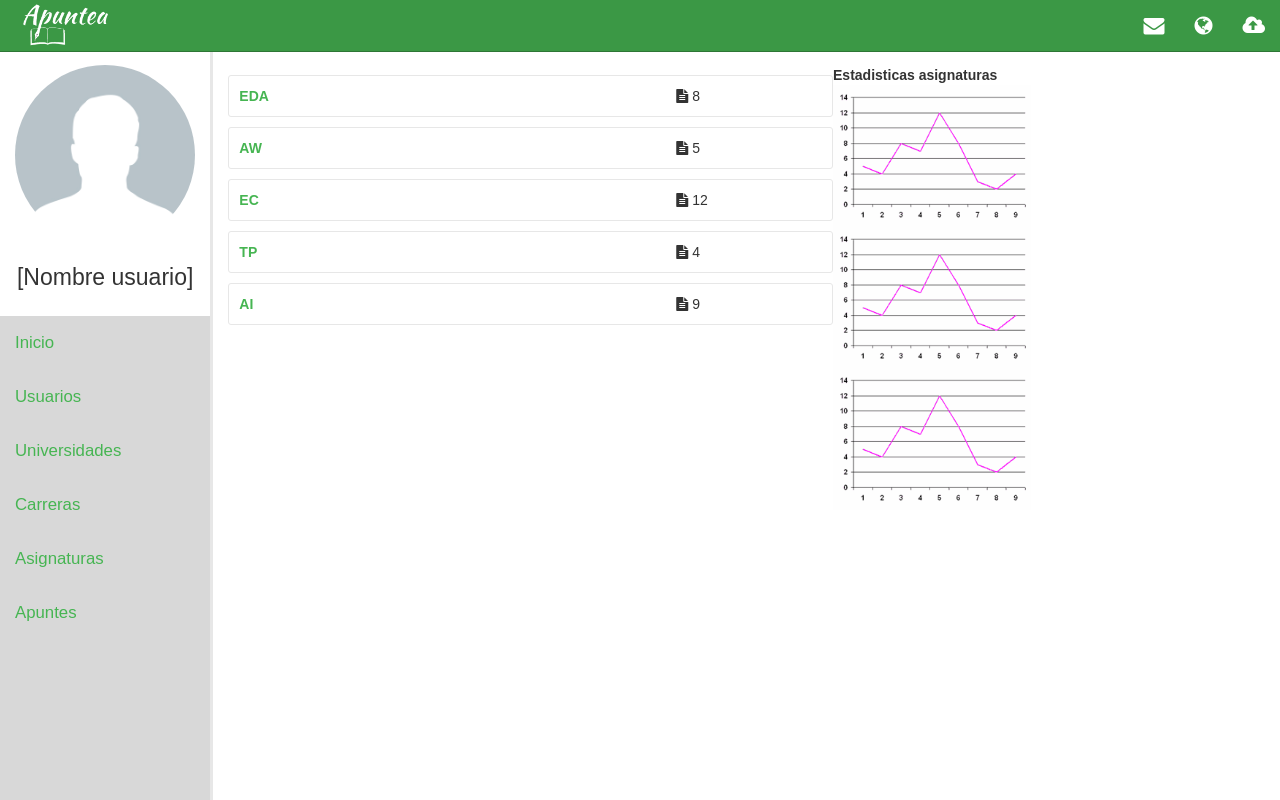
After one commit to paaragon/apuntea, a PHP site: page /admin/mis-asignaturas.php in a window 1280 px wide. The commit adds this page. Run offline with PHP 8.4, Linux system fonts and the light colour scheme.

Commit message:
Asignaturas administrador

```diff
--- /dev/null
+++ b/admin/mis-asignaturas.php
@@ -0,0 +1,70 @@
+<?php ob_start(); ?>
+<div>
+<div class="col-7">
+    <div class="fila">
+        <p>
+            <span class="col-9">
+                <strong><a href="#"> EDA </a></strong>
+            </span>
+            <span class="col-3"><span class="fa fa-file-text"></span> 8</span>
+        </p>
+        <div class="clear"></div>
+    </div>
+    <div class="fila">
+        <p>
+            <span class="col-9">
+                <strong><a href="#"> AW </a></strong>
+            </span>
+            <span class="col-3"><span class="fa fa-file-text"></span> 5</span>
+        </p>
+        <div class="clear"></div>
+    </div>
+    <div class="fila">
+        <p>
+            <span class="col-9">
+                <strong><a href="#"> EC </a></strong>
+            </span>
+            <span class="col-3"><span class="fa fa-file-text"></span> 12</span>
+        </p>
+        <div class="clear"></div>
+    </div>
+    <div class="fila">
+        <p>
+            <span class="col-9">
+                <strong><a href="#"> TP </a></strong>
+            </span>
+            <span class="col-3"><span class="fa fa-file-text"></span> 4</span>
+        </p>
+        <div class="clear"></div>
+    </div>
+    <div class="fila">
+        <p>
+            <span class="col-9">
+                <strong><a href="#"> AI </a></strong>
+            </span>
+            <span class="col-3"><span class="fa fa-file-text"></span> 9</span>
+        </p>
+        <div class="clear"></div>
+    </div>
+</div>
+<div class="col-5">
+      <span class="col-11">
+                <strong>  Estadisticas asignaturas</strong>
+    </span>
+      <div class="col-11">
+          <img class="col-6" src="../img/line-graph.gif" class="img-responsive mini-logo">
+          <div class="clear"></div>
+      </div>
+      <div class="col-11">
+          <img class="col-6" src="../img/line-graph.gif" class="img-responsive mini-logo">
+          <div class="clear"></div>
+      </div>
+      <div class="col-11">
+          <img class="col-6" src="../img/line-graph.gif" class="img-responsive mini-logo">
+          <div class="clear"></div>
+      </div>
+</div>
+</div>
+<?php
+$contenido = ob_get_clean();
+require "../common/admin/layout.php";
--- a/common/admin/footer.php
+++ b/common/admin/footer.php
@@ -0,0 +1,7 @@
+<?php
+
+/*
+ * To change this license header, choose License Headers in Project Properties.
+ * To change this template file, choose Tools | Templates
+ * and open the template in the editor.
+ */
--- a/common/admin/layout.php
+++ b/common/admin/layout.php
@@ -4,7 +4,7 @@
         <meta charset="UTF-8">
         <meta name="viewport" content="width=device-width, user-scalable=no">
         <link rel="stylesheet" type="text/css" href="../css/bootstrap.css" />
-        <link rel="stylesheet" href="../font-awesome-4.2.0/css/font-awesome.min.css">
+        <link rel="stylesheet" href="../font-awesome-4.3.0/css/font-awesome.min.css">
         <link rel="stylesheet" type="text/css" href="../css/usuario.css" />
         <script src="../js/jquery-2.1.1.js"></script>
         <script src="../js/bootstrap.js"></script>
--- a/common/admin/nav.php
+++ b/common/admin/nav.php
@@ -4,11 +4,11 @@
         <h3>[Nombre usuario]</h3>
     </div>
     <ul>
-        <li><a href="#"> Inicio</a></li>
+        <li><a href="inicio.php"> Inicio</a></li>
         <li><a href="#"> Usuarios</a></li>
         <li><a href="#"> Universidades</a></li>
         <li><a href="#"> Carreras</a></li>
-        <li><a href="#"> Asignaturas</a></li>
+        <li><a href="mis-asignaturas.php"> Asignaturas</a></li>
         <li><a href="#"> Apuntes</a></li>
     </ul>
 </div>
--- a/common/std/layout.php
+++ b/common/std/layout.php
@@ -4,7 +4,7 @@
         <meta charset="UTF-8">
         <meta name="viewport" content="width=device-width, user-scalable=no">
         <link rel="stylesheet" type="text/css" href="css/bootstrap.css" />
-        <link rel="stylesheet" href="font-awesome-4.2.0/css/font-awesome.min.css">
+        <link rel="stylesheet" href="font-awesome-4.3.0/css/font-awesome.min.css">
         <link rel="stylesheet" type="text/css" href="css/default.css" />
         <link rel="stylesheet" type="text/css" href="jquery.bxslider/jquery.bxslider.css" />
         <script src="js/jquery-2.1.1.js"></script>
--- a/common/usuario/layout.php
+++ b/common/usuario/layout.php
@@ -4,7 +4,7 @@
         <meta charset="UTF-8">
         <meta name="viewport" content="width=device-width, user-scalable=no">
         <link rel="stylesheet" type="text/css" href="../css/bootstrap.css" />
-        <link rel="stylesheet" href="../font-awesome-4.2.0/css/font-awesome.min.css">
+        <link rel="stylesheet" href="../font-awesome-4.3.0/css/font-awesome.min.css">
         <link rel="stylesheet" type="text/css" href="../css/usuario.css" />
         <link rel="stylesheet" type="text/css" href="../css/perfect-scrollbar.css" />
         <script src="../js/jquery-2.1.1.js"></script>
```
Also changed, not shown: admin/inicio.php (line endings or trailing spaces), common/admin/header.php (line endings or trailing spaces).
